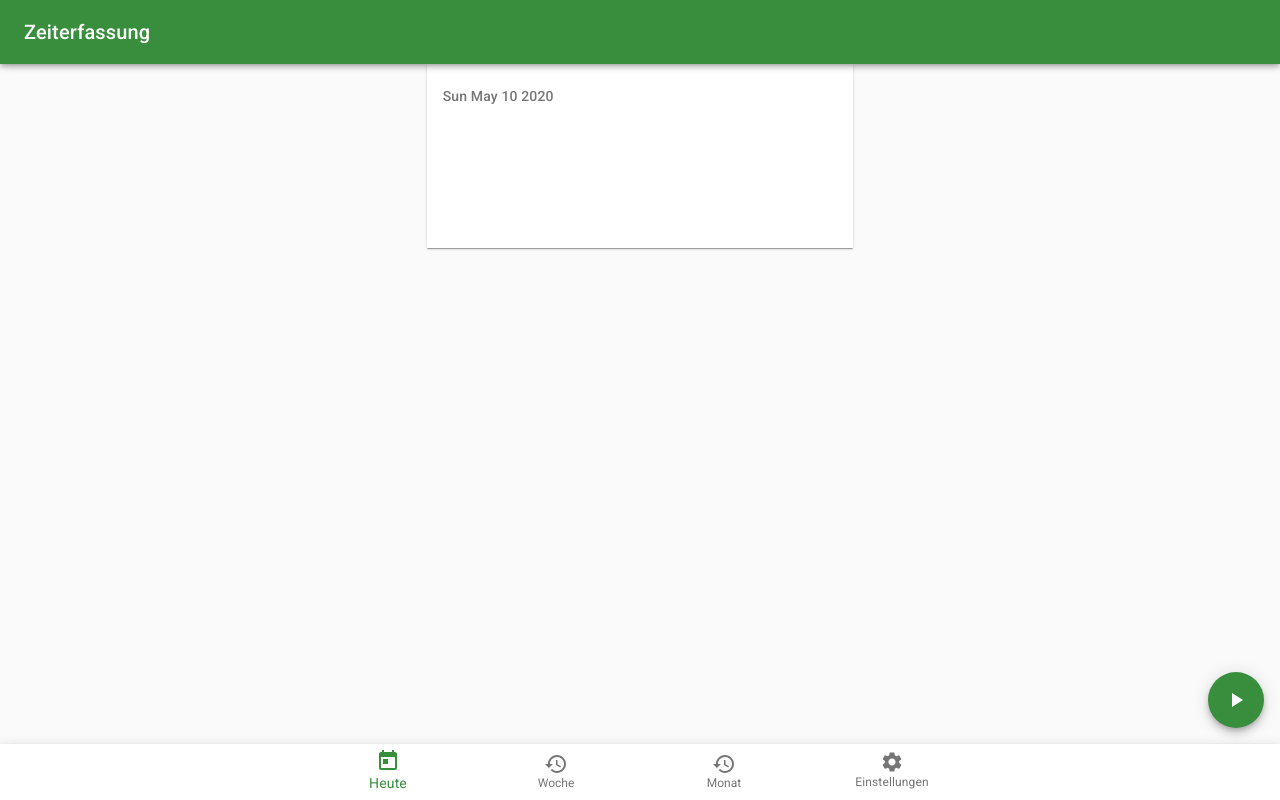
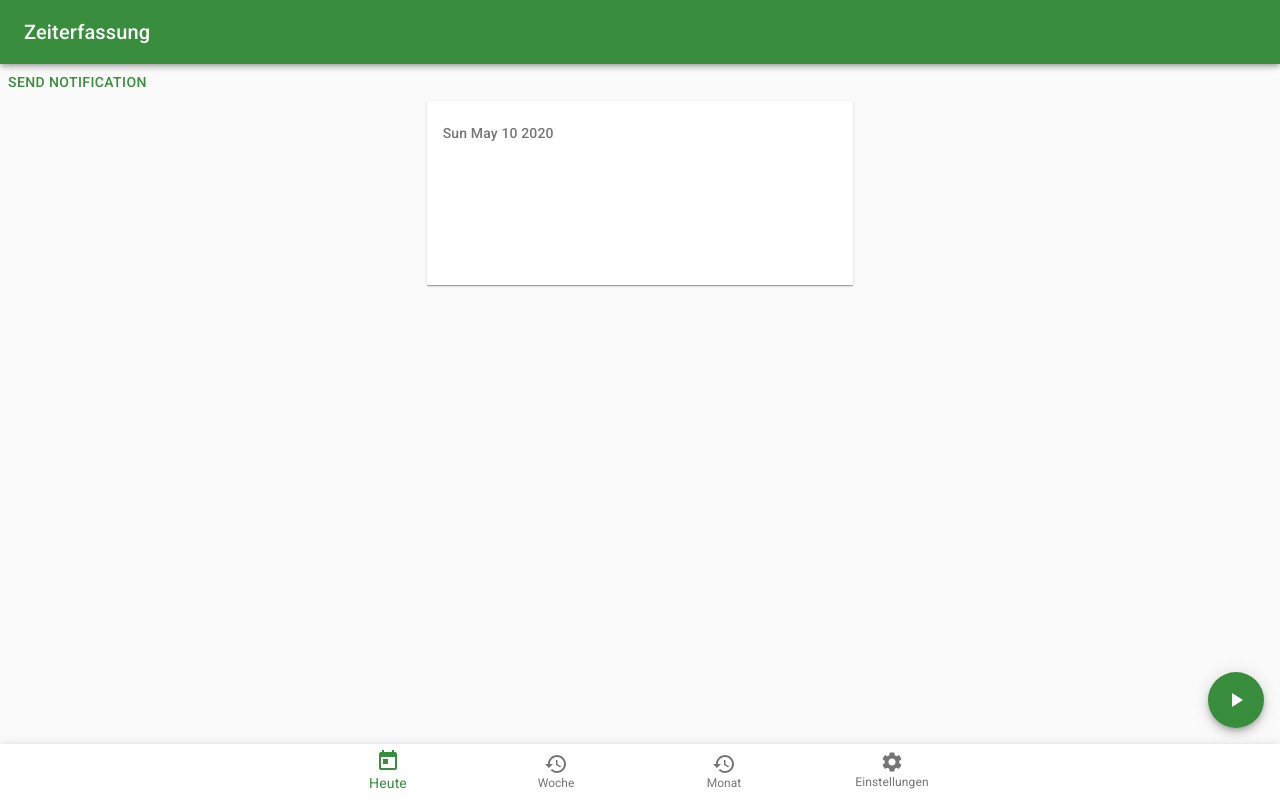
Before and after one commit to tschult/timetracker, a React (Create React App) app: page / in a window 1280 px wide. Built offline with nearby package versions, Linux system fonts and the light colour scheme.

Commit message:
add button to test notifications

```diff
--- a/src/App.js
+++ b/src/App.js
@@ -1,5 +1,5 @@
 import React, { useState, useEffect } from 'react';
-import { ThemeProvider, AppBar, CssBaseline } from '@material-ui/core';
+import { ThemeProvider, AppBar, CssBaseline, Button } from '@material-ui/core';
 import Header from './Header';
 import { createMuiTheme } from '@material-ui/core/styles';
 import Footer from './Footer';
@@ -103,7 +103,7 @@ function App(props) {
   };
 
   useEffect(() => {
-    if (!settings.notificationsEnabled){
+    if (!settings.notificationsEnabled) {
       return;
     }
     var n;
@@ -128,10 +128,9 @@ function App(props) {
     };
     const onAppBlur = (e) => {
 
-      if('serviceWorker' in navigator)
-      {
+      if ('serviceWorker' in navigator) {
         console.log("using serviceWorker: " + navigator.serviceWorker);
-        if (navigator.serviceWorker.controller){
+        if (navigator.serviceWorker.controller) {
           navigator.serviceWorker.ready.then((reg) => {
             console.log('A service worker is active: ', reg.active)
             reg.showNotification('huhu mit sw', options);
@@ -154,14 +153,47 @@ function App(props) {
 
     };
 
-    window.addEventListener('blur', onAppBlur);
+    /* window.addEventListener('blur', onAppBlur);
     window.addEventListener('focus', onAppFocus);
 
     return () => {
       window.removeEventListener('blur', onAppBlur);
       window.removeEventListener('focus', onAppFocus);
+    } */
+  })
+
+  const onNotificationClick = () => {
+    if (!settings.notificationsEnabled) {
+      return;
     }
-  })
+
+    const options = {
+      tag: 'ttRunning',
+      body: 'Body',
+      icon: 'logo192.png',
+      lang: 'de',
+      dir: 'ltr',
+      silent: true,
+    }
+
+    if ('serviceWorker' in navigator) {
+      console.log("using serviceWorker: " + navigator.serviceWorker);
+      if (navigator.serviceWorker.controller) {
+        console.log("active controller: ", navigator.serviceWorker.controller);
+        navigator.serviceWorker.ready.then((reg) => {
+
+          options.actions = [{ title: 'STOP', action: 'stop' }];
+          options.requireInteraction = true;
+
+          console.log('A service worker is active: ', reg.active)
+          reg.showNotification('huhu mit sw', options);
+        })
+        return;
+      }
+    }
+    new Notification('huhu', options);
+
+  }
 
 
 
@@ -171,6 +203,8 @@ function App(props) {
         <CssBaseline />
 
         <Header />
+
+        <Button color="primary" onClick={onNotificationClick}>Send Notification</Button>
 
         <Switch>
           <Route exact path='/' render={() => <Day />} />
```
